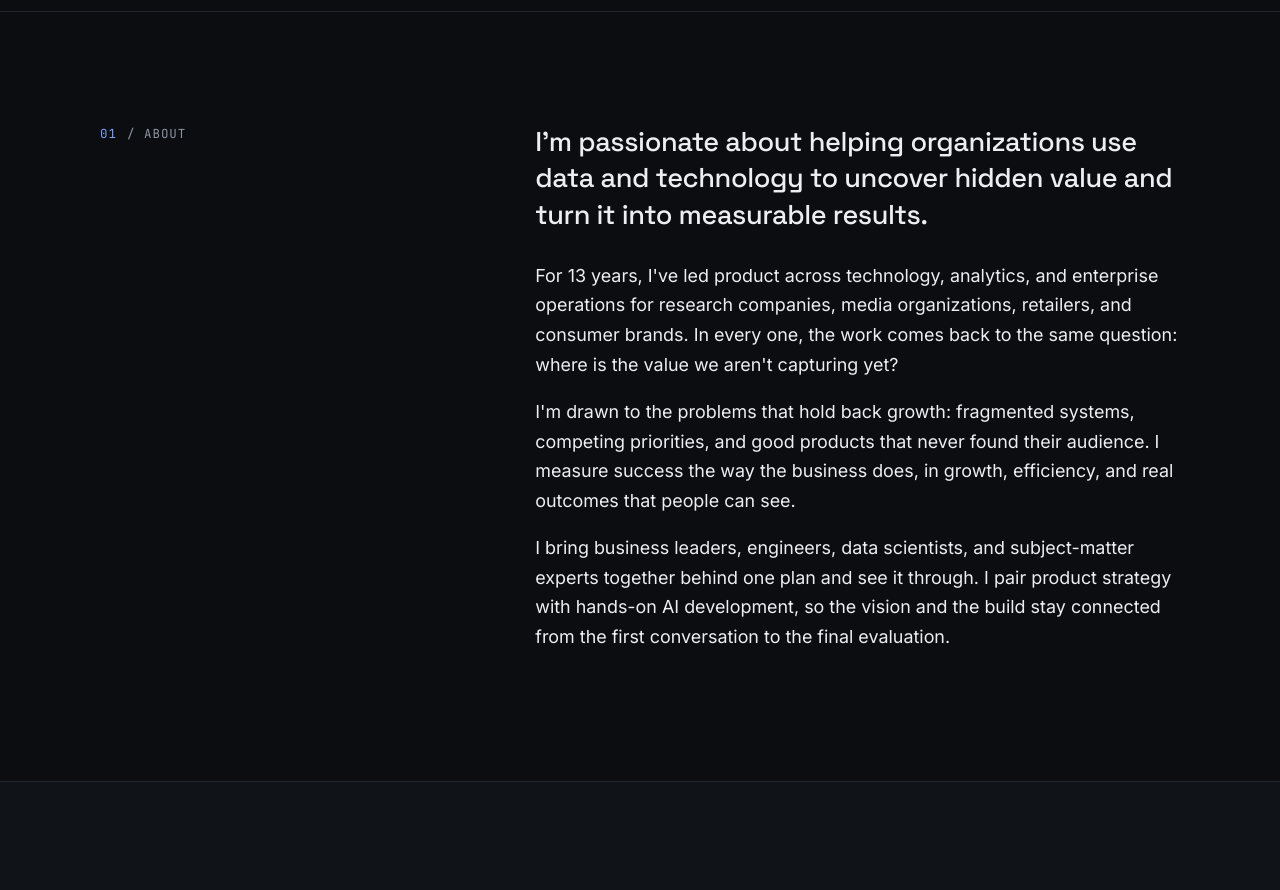
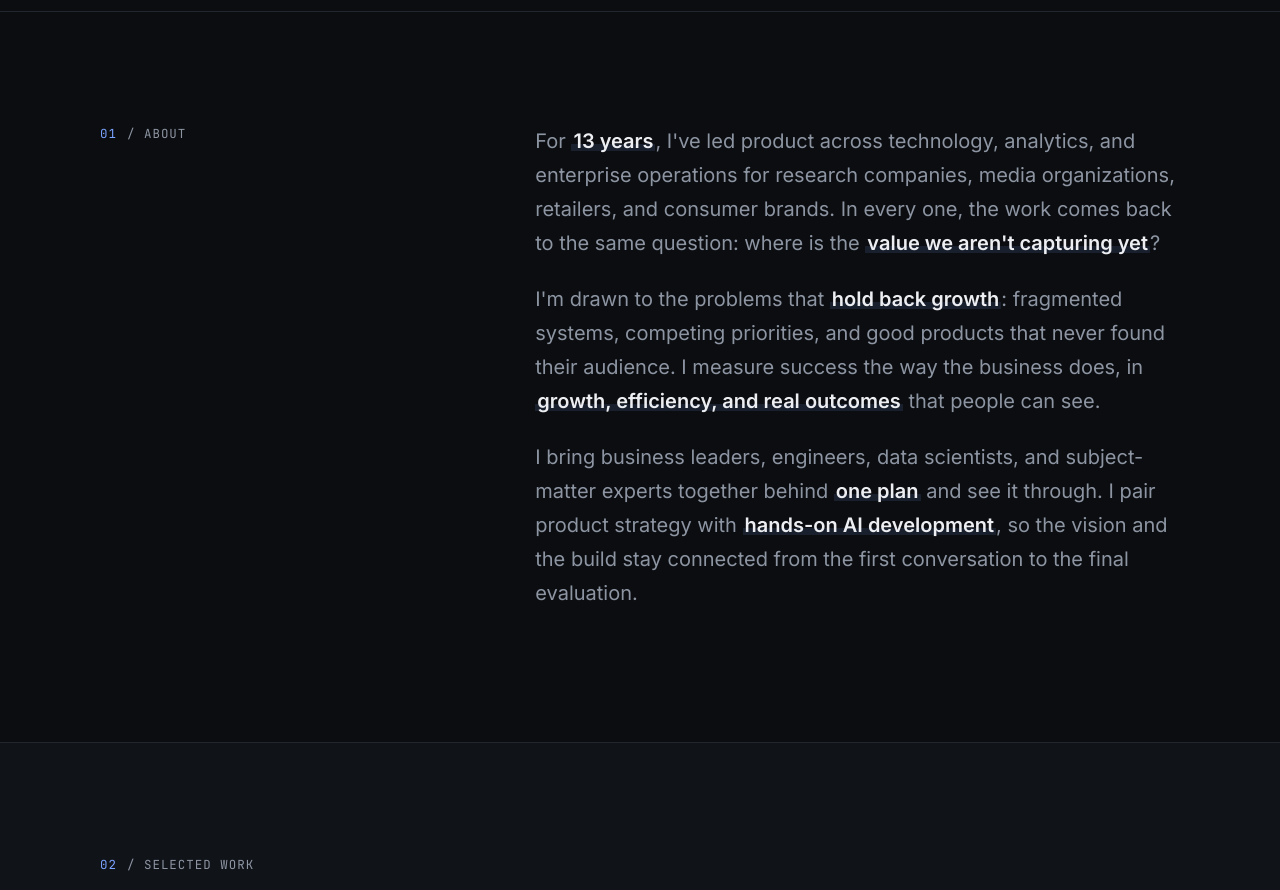
Before and after one commit to stochastic33/benlindsaynet, a plain HTML site: page index.html in a window 1280 px wide. Shown: the part 780-1670 px from the top of the page. Drawn offline with Linux system fonts and the light colour scheme.

Commit message:
About: drop tagline, highlight key impact phrases
Co-Authored-By: Claude Opus 5.5 <noreply@anthropic.com>
Claude-Session: https://claude.ai/code/session_01MA5aSDM6vY6mxNAFuLHQVs

```diff
--- a/css/styles.css
+++ b/css/styles.css
@@ -194,8 +194,14 @@ p { margin: 0 0 1em; }
 
 .two-col { display: grid; grid-template-columns: 1fr 1.7fr; gap: 56px; }
 @media (max-width: 860px) { .two-col { grid-template-columns: 1fr; gap: 8px; } }
-.prose p { font-size: 1.12rem; }
-.prose p:first-child { font-family: var(--font-display); font-size: clamp(1.35rem, 2.2vw, 1.7rem); line-height: 1.35; letter-spacing: -0.015em; }
+.prose p { font-size: clamp(1.1rem, 1.6vw, 1.25rem); line-height: 1.7; color: var(--muted); }
+.prose p + p { margin-top: 1.1em; }
+.hl {
+  color: var(--text); font-weight: 600;
+  background: linear-gradient(transparent 62%, var(--accent-soft) 62%, var(--accent-soft) 92%, transparent 92%);
+  -webkit-box-decoration-break: clone; box-decoration-break: clone;
+  padding: 0 .1em;
+}
 
 /* ---------- Work cards ---------- */
 .cards { display: grid; grid-template-columns: repeat(auto-fit, minmax(290px, 1fr)); gap: 20px; }
--- a/index.html
+++ b/index.html
@@ -77,23 +77,22 @@
         </div>
         <div class="prose reveal" style="--d:100ms">
           <p>
-            I'm passionate about helping organizations use data and technology to uncover hidden
-            value and turn it into measurable results.
+            For <span class="hl">13 years</span>, I've led product across technology, analytics, and
+            enterprise operations for research companies, media organizations, retailers, and consumer
+            brands. In every one, the work comes back to the same question: where is the
+            <span class="hl">value we aren't capturing yet</span>?
           </p>
           <p>
-            For 13 years, I've led product across technology, analytics, and enterprise operations for
-            research companies, media organizations, retailers, and consumer brands. In every one, the
-            work comes back to the same question: where is the value we aren't capturing yet?
-          </p>
-          <p>
-            I'm drawn to the problems that hold back growth: fragmented systems, competing priorities,
-            and good products that never found their audience. I measure success the way the business
-            does, in growth, efficiency, and real outcomes that people can see.
+            I'm drawn to the problems that <span class="hl">hold back growth</span>: fragmented systems,
+            competing priorities, and good products that never found their audience. I measure success
+            the way the business does, in <span class="hl">growth, efficiency, and real outcomes</span>
+            that people can see.
           </p>
           <p>
             I bring business leaders, engineers, data scientists, and subject-matter experts together
-            behind one plan and see it through. I pair product strategy with hands-on AI development, so
-            the vision and the build stay connected from the first conversation to the final evaluation.
+            behind <span class="hl">one plan</span> and see it through. I pair product strategy with
+            <span class="hl">hands-on AI development</span>, so the vision and the build stay connected
+            from the first conversation to the final evaluation.
           </p>
         </div>
       </div>
```
